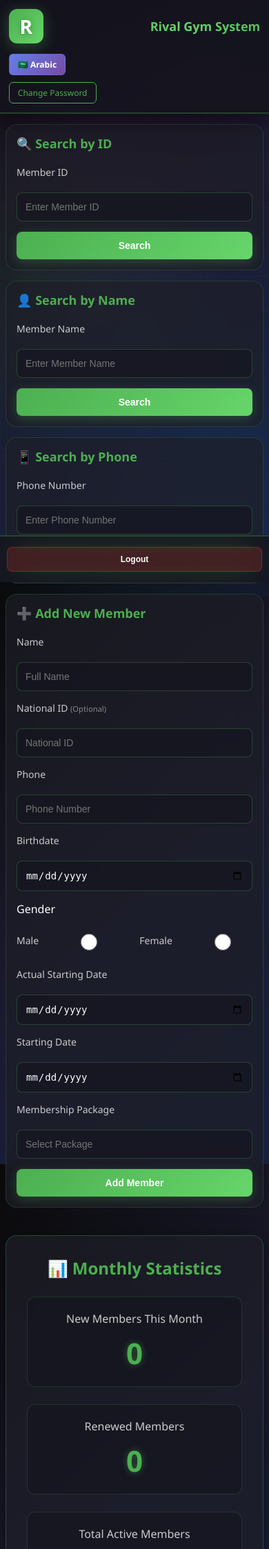
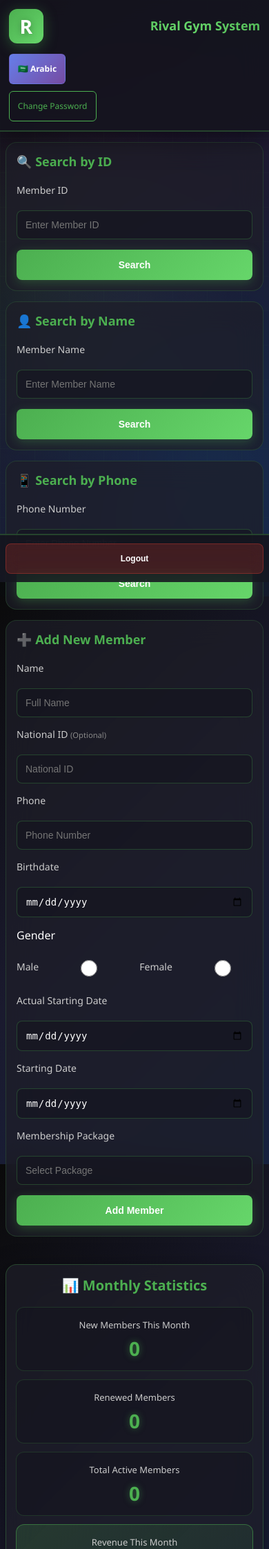
Before and after one commit to aAhmedbiram/system, a Flask app: template system_app/templates/index.html in a window 390 px wide. Shown: the top 2246 px of the page at 69% size. Run offline with Flask 3, Linux system fonts and the light colour scheme; the template is opened without the code that fills it, so the values that code supplies are empty; some libraries are stand-ins or nearby versions.

Commit message:
fix(ui): improve home mobile responsiveness

```diff
--- a/system_app/templates/index.html
+++ b/system_app/templates/index.html
@@ -96,6 +96,16 @@
             z-index: 1;
         }
 
+        .action-card,
+        .stat-item,
+        .nav-btn,
+        .monthly-stats-box,
+        .alert-widget,
+        .revenue-package-widget,
+        .chart-container {
+            min-width: 0;
+        }
+
         /* Header with logo */
         header {
             background: rgba(20, 20, 30, 0.85);
@@ -115,12 +125,14 @@
             align-items: center;
             max-width: 1400px;
             margin: 0 auto;
+            gap: 20px;
         }
 
         .logo-section {
             display: flex;
             align-items: center;
             gap: 20px;
+            min-width: 0;
         }
 
         .logo-container {
@@ -161,6 +173,8 @@
             background-clip: text;
             background-size: 200% auto;
             animation: gradientShift 3s ease infinite;
+            overflow-wrap: anywhere;
+            min-width: 0;
         }
 
         @keyframes gradientShift {
@@ -179,18 +193,23 @@
             display: flex;
             align-items: center;
             gap: 20px;
+            min-width: 0;
+            flex-wrap: wrap;
+            justify-content: flex-end;
         }
 
         .welcome-text {
             color: #4caf50;
             font-size: 16px;
             font-weight: 600;
+            overflow-wrap: anywhere;
         }
 
         #datetime {
             color: #888;
             font-size: 14px;
             font-weight: normal;
+            overflow-wrap: anywhere;
         }
 
         .change-password-btn {
@@ -201,6 +220,10 @@
             border: 1px solid #4caf50;
             border-radius: 6px;
             transition: all 0.3s;
+            min-height: 44px;
+            display: inline-flex;
+            align-items: center;
+            justify-content: center;
         }
 
         .change-password-btn:hover {
@@ -221,6 +244,9 @@
             display: inline-flex;
             align-items: center;
             gap: 6px;
+            min-height: 44px;
+            justify-content: center;
+            min-width: 0;
         }
 
         .language-toggle-btn:hover {
@@ -277,6 +305,7 @@
             transition: all 0.4s cubic-bezier(0.175, 0.885, 0.32, 1.275);
             position: relative;
             overflow: hidden;
+            min-width: 0;
         }
 
         .action-card::before {
@@ -307,12 +336,15 @@
             display: flex;
             align-items: center;
             gap: 10px;
+            min-width: 0;
+            overflow-wrap: anywhere;
         }
 
         .action-card form {
             display: flex;
             flex-direction: column;
             gap: 15px;
+            min-width: 0;
         }
 
         .action-card label {
@@ -331,6 +363,7 @@
             color: white;
             font-size: 15px;
             transition: all 0.3s;
+            min-width: 0;
         }
 
         .action-card input:focus {
@@ -351,6 +384,7 @@
             cursor: pointer;
             transition: all 0.3s;
             box-shadow: 0 4px 15px rgba(76, 175, 80, 0.3);
+            min-height: 44px;
         }
 
         .action-card button:hover {
@@ -511,6 +555,7 @@
             padding: 20px;
             text-align: center;
             transition: all 0.3s;
+            min-width: 0;
         }
 
         .stat-item:hover {
@@ -524,6 +569,7 @@
             font-size: 16px;
             margin-bottom: 10px;
             font-weight: 500;
+            overflow-wrap: anywhere;
         }
 
         .stat-item-value {
@@ -531,6 +577,7 @@
             font-weight: bold;
             color: #4caf50;
             text-shadow: 0 0 10px rgba(76, 175, 80, 0.5);
+            word-break: break-word;
         }
 
         /* Bottom action bar */
@@ -566,6 +614,12 @@
             font-size: 14px;
             transition: all 0.3s;
             cursor: pointer;
+            display: inline-flex;
+            align-items: center;
+            justify-content: center;
+            min-height: 44px;
+            min-width: 0;
+            text-align: center;
         }
 
         .bottom-btn:hover {
@@ -596,21 +650,25 @@
                 flex-direction: column;
                 gap: 15px;
                 align-items: flex-start;
+                width: 100%;
             }
 
             .logo-section {
                 width: 100%;
                 justify-content: space-between;
+                min-width: 0;
             }
 
             .header-title {
                 font-size: 20px;
+                line-height: 1.2;
             }
 
             .user-info {
                 width: 100%;
                 flex-wrap: wrap;
                 gap: 10px;
+                justify-content: flex-start;
             }
 
             .welcome-text {
@@ -644,14 +702,95 @@
                 font-size: 18px;
             }
 
+            .action-card input,
+            .action-card button {
+                width: 100%;
+                max-width: 100%;
+            }
+
+            .action-card button {
+                font-size: 15px;
+            }
+
             .nav-grid {
-                grid-template-columns: repeat(2, 1fr);
+                grid-template-columns: repeat(2, minmax(0, 1fr));
                 gap: 15px;
             }
 
             .nav-btn {
                 padding: 15px;
                 font-size: 14px;
+                text-align: center;
+            }
+
+            .monthly-stats-box {
+                padding: 20px;
+            }
+
+            .monthly-stats-box h3,
+            .revenue-package-widget h3,
+            .alert-widget h3 {
+                font-size: 20px;
+                margin-bottom: 18px;
+            }
+
+            .stats-grid {
+                grid-template-columns: repeat(2, minmax(0, 1fr));
+                gap: 12px;
+            }
+
+            .stat-item {
+                padding: 16px 12px;
+            }
+
+            .stat-item-label {
+                font-size: 13px;
+                line-height: 1.4;
+            }
+
+            .stat-item-value {
+                font-size: 30px;
+                line-height: 1.1;
+            }
+
+            .alert-grid {
+                grid-template-columns: 1fr;
+            }
+
+            .alert-item {
+                padding: 16px;
+                align-items: flex-start;
+            }
+
+            .alert-icon {
+                font-size: 32px;
+            }
+
+            .package-revenue-item {
+                padding: 16px;
+                align-items: flex-start;
+            }
+
+            .package-name {
+                font-size: 16px;
+            }
+
+            .package-stats {
+                align-items: flex-start;
+                gap: 3px;
+            }
+
+            .package-revenue {
+                font-size: 18px;
+            }
+
+            .chart-container {
+                padding: 16px;
+            }
+
+            .chart-container h3 {
+                font-size: 18px !important;
+                margin-bottom: 14px !important;
             }
 
             .bottom-bar {
@@ -665,6 +804,7 @@
             .bottom-btn {
                 padding: 10px 16px;
                 font-size: 12px;
+                width: 100%;
             }
         }
 
@@ -706,21 +851,59 @@
                 padding: 12px;
             }
 
+            .action-card button {
+                min-height: 44px;
+            }
+
             .nav-grid {
                 grid-template-columns: 1fr;
+                gap: 12px;
             }
 
             .nav-btn {
                 padding: 12px;
             }
 
+            .monthly-stats-box {
+                padding: 16px 14px;
+                margin: 20px 0;
+            }
+
+            .stats-grid {
+                grid-template-columns: 1fr;
+            }
+
+            .stat-item-value {
+                font-size: 28px;
+            }
+
+            .package-revenue-item,
+            .alert-item {
+                flex-direction: column;
+                gap: 10px;
+            }
+
+            .package-stats {
+                width: 100%;
+            }
+
+            .bottom-bar {
+                padding: 12px 8px;
+                margin-top: 32px;
+            }
+
             .bottom-buttons {
                 flex-direction: column;
+                gap: 8px;
             }
 
             .bottom-btn {
                 width: 100%;
                 text-align: center;
+            }
+
+            .chart-container {
+                padding: 14px 12px;
             }
         }
 
```
Also changed, not shown: other parts of system_app/templates/index.html (+36 -0 lines).
